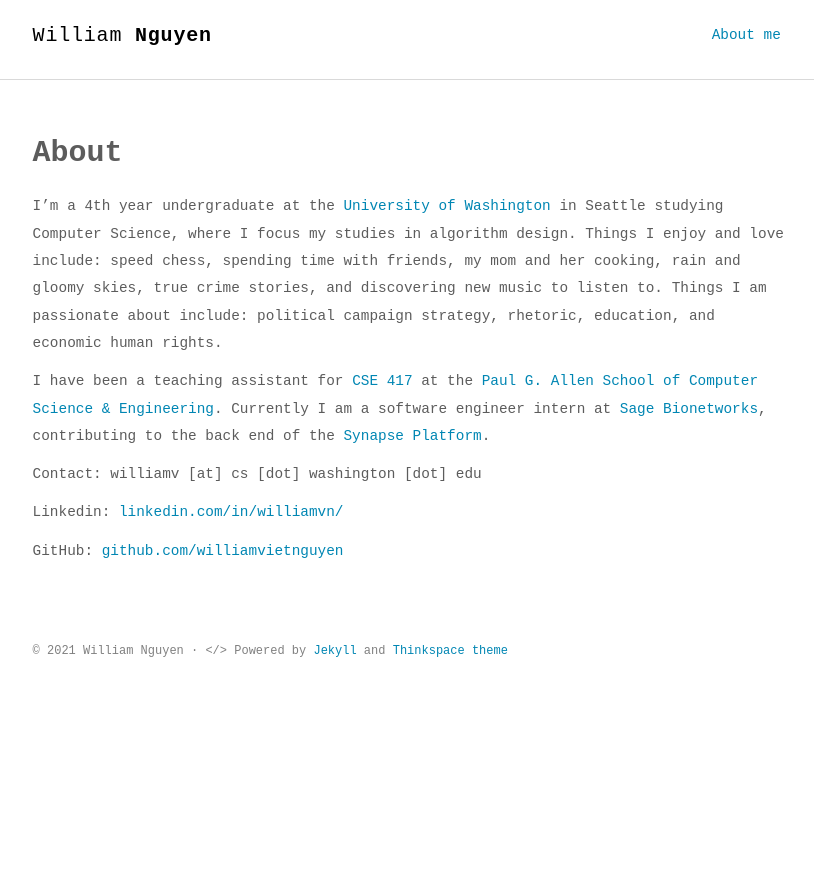
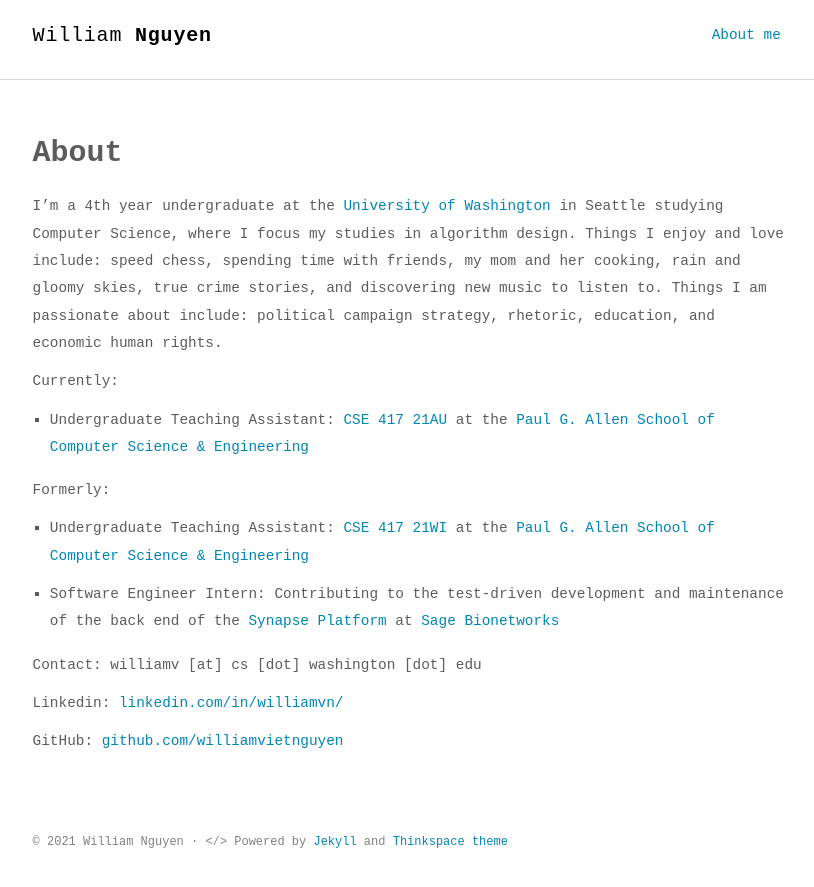
Before and after one commit to williamvietnguyen/williamvietnguyen.github.io, a Jekyll site: the page built from about.md, in a window 1280 px wide. Shown: the top 887 px of the page, without its empty margins (229-1043 px from the left). Built offline with Jekyll 4.4.1, drawn with Linux system fonts in a browser that asks for light colours; some web fonts are replaced.

Commit message:
Update about

```diff
--- a/about.md
+++ b/about.md
@@ -6,7 +6,15 @@ permalink: /about/
 
 I'm a 4th year undergraduate at the [University of Washington](https://washington.edu) in Seattle studying Computer Science, where I focus my studies in algorithm design. Things I enjoy and love include: speed chess, spending time with friends, my mom and her cooking, rain and gloomy skies, true crime stories, and discovering new music to listen to. Things I am passionate about include: political campaign strategy, rhetoric, education, and economic human rights.
 
-I have been a teaching assistant for [CSE 417](https://courses.cs.washington.edu/courses/cse417/21wi/) at the [Paul G. Allen School of Computer Science & Engineering](https://cs.washington.edu). Currently I am a software engineer intern at [Sage Bionetworks](https://sagebionetworks.org), contributing to the back end of the [Synapse Platform](https://www.synapse.org).
+Currently:
+
+1. Undergraduate Teaching Assistant: [CSE 417 21AU](https://courses.cs.washington.edu/courses/cse417/21au/) at the [Paul G. Allen School of Computer Science & Engineering](https://cs.washington.edu)
+
+Formerly:
+
+1. Undergraduate Teaching Assistant: [CSE 417 21WI](https://courses.cs.washington.edu/courses/cse417/21wi/) at the [Paul G. Allen School of Computer Science & Engineering](https://cs.washington.edu)
+
+2. Software Engineer Intern: Contributing to the test-driven development and maintenance of the back end of the [Synapse Platform](https://www.synapse.org) at [Sage Bionetworks](https://sagebionetworks.org)
 
 Contact: williamv [at] cs [dot] washington [dot] edu
 
```
